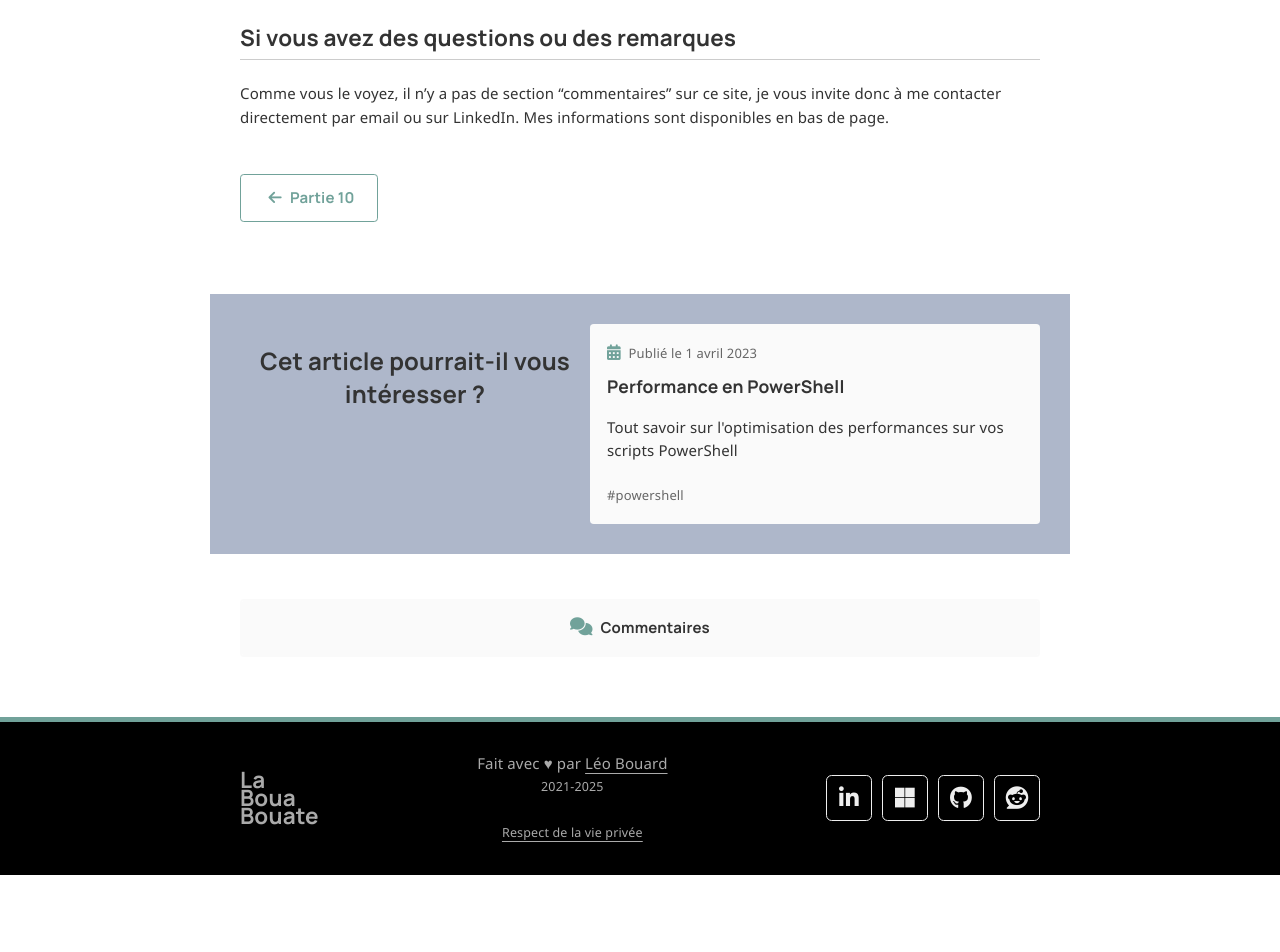
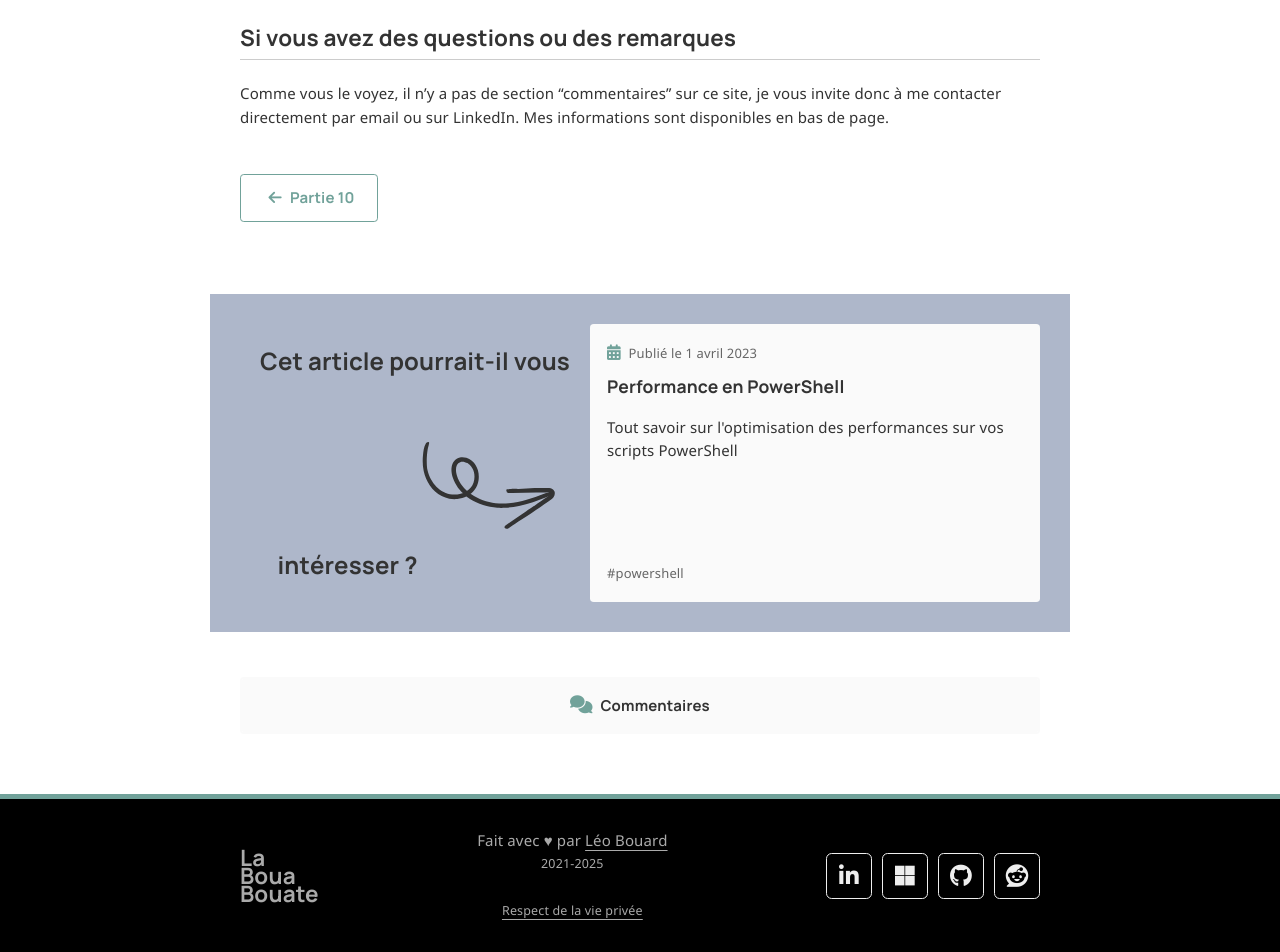
Before and after one commit to leobouard/leobouard.github.io, a Jekyll site: the page built from _posts/2022-12-01-cours-pratique-powershell-conclusion.md, in a window 1280 px wide. Shown: the part 1132-2084 px from the top of the page. Built offline with Jekyll 4.4.1, drawn with Linux system fonts in a browser that asks for light colours; nearby versions of some CDN libraries; some web fonts are replaced; comment, search, counter and statistics services are not loaded; before the commit the page ends 2007 px from its top, so only the background shows below that.

Commit message:
Copilot s'est foiré

```diff
--- a/_layouts/post.html
+++ b/_layouts/post.html
@@ -67,7 +67,7 @@ layout: default
 <section class="recommandation">
   {% assign post = site.posts | where: "listed", true | sample %}
   <span class="recommandation">Cet article pourrait-il vous intéresser ?
-    {{ include doodle-arrow.html }}
+    {% include doodle-arrow.html %}
   </span>
   {% include post-preview.html id=post.id date=post.date title=post.title description=post.description tags=post.tags  %}
 </section>
```
